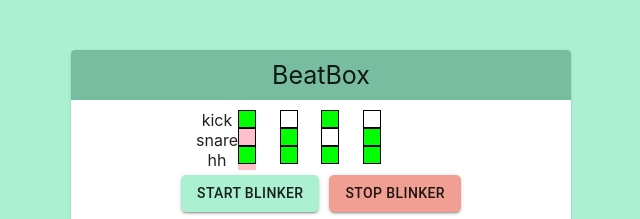
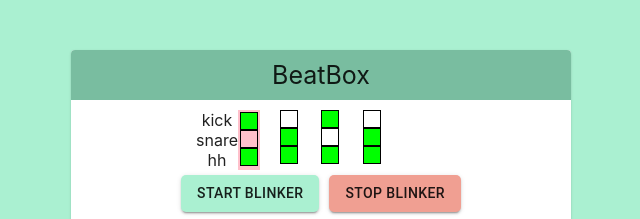
Before and after one commit to N8ers/beat-box, a React (Create React App) app: page / in a window 1280 px wide. Shown: the top 219 px of the page, without its empty margins (319-959 px from the left). Built offline with nearby package versions, Linux system fonts and the light colour scheme.

Commit message:
make current beat more obvious

```diff
--- a/src/App.css
+++ b/src/App.css
@@ -28,7 +28,7 @@
 }
 
 .lite {
-  border-color: pink;
+  border: 2px solid pink;
   color: pink;
   background-color: pink;
 }
```
